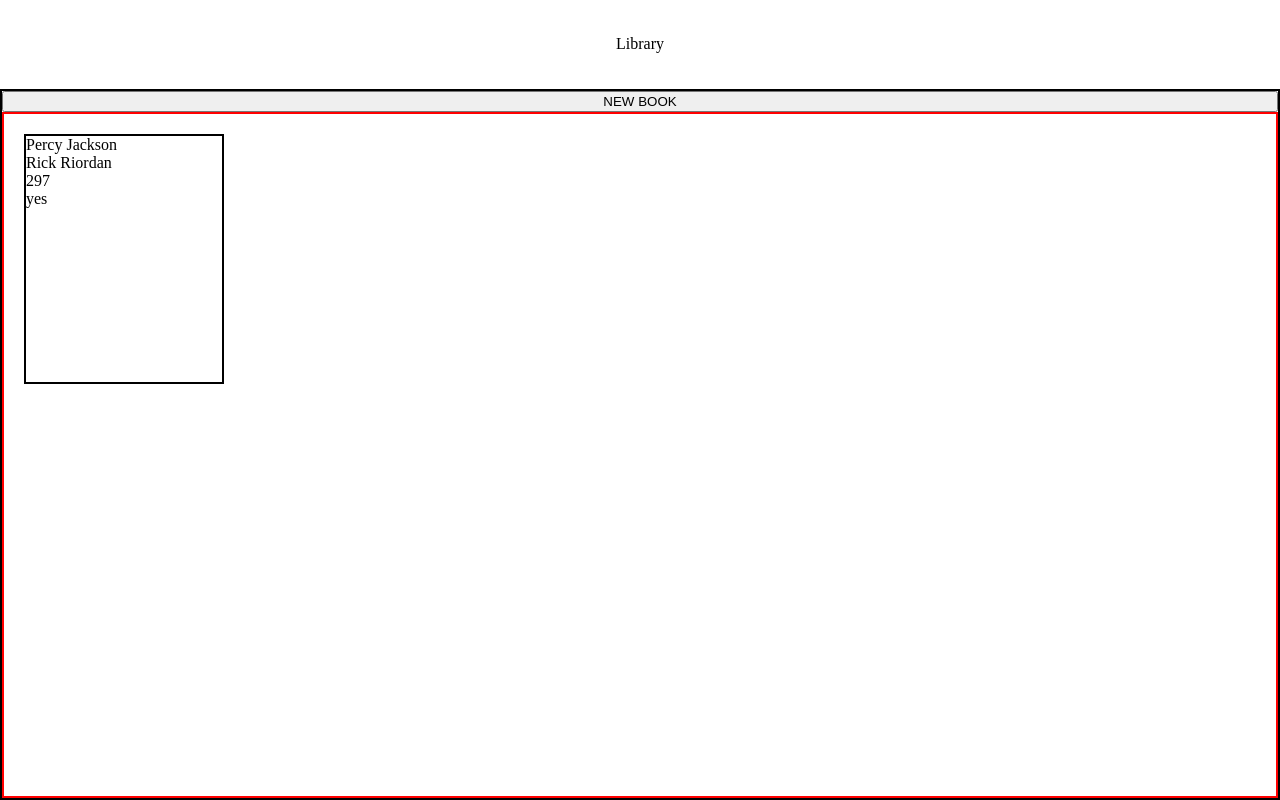
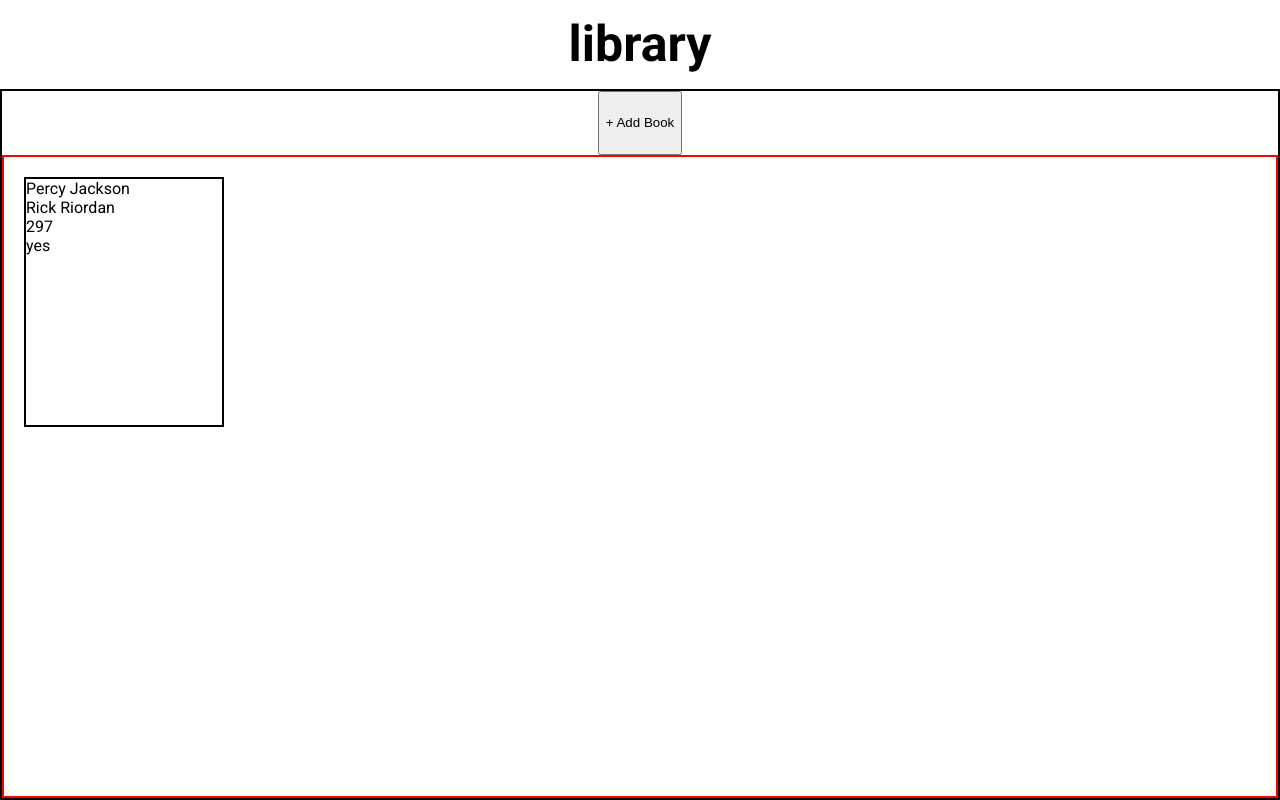
Before and after one commit to v-sudo29/library, a plain HTML site: page index.html in a window 1280 px wide. Drawn offline with Linux system fonts and the light colour scheme.

Commit message:
Add google font Roboto, style library title

```diff
--- a/index.html
+++ b/index.html
@@ -11,11 +11,13 @@
 <body>
 <!-- Header -->
   <div class="header">
-    <div>Library</div>
+    <div class="library-title">library</div>
   </div>
 <!-- Content -->
   <div class="content-container">
-    <button class="new-book-button" type="submit">NEW BOOK</button>
+    <div class="new-book-container">
+      <button class="new-book-button" type="submit">+ Add Book</button>
+    </div>
     <div class="cards-container"></div>
   </div>
 <!-- Modal -->
--- a/style.css
+++ b/style.css
@@ -1,3 +1,5 @@
+@import url('https://fonts.googleapis.com/css2?family=Roboto:wght@300;400;500;700&display=swap');
+
 /* Global declarations */
 :root {
   box-sizing: border-box;
@@ -12,6 +14,7 @@ body, html {
   min-height: 100vh;
   margin: 0;
   padding: 0;
+  font-family: 'Roboto';
 }
 
 body {
@@ -26,12 +29,30 @@ body {
   align-items: center;
 }
 
-/* Cards */
+.library-title {
+  font-size: 50px;
+  font-weight: 700;
+}
+
+/* Content */
 .content-container {
   border: 2px solid black;
   display: flex;
   flex-direction: column;
 }
+
+.new-book-container {
+  height: 10%;
+  display: flex;
+  justify-content: center;
+  align-content: center;
+}
+
+.new-book-button {
+  cursor: pointer;
+}
+
+/* Cards */
 
 .cards-container {
   border: 2px solid red;
```
